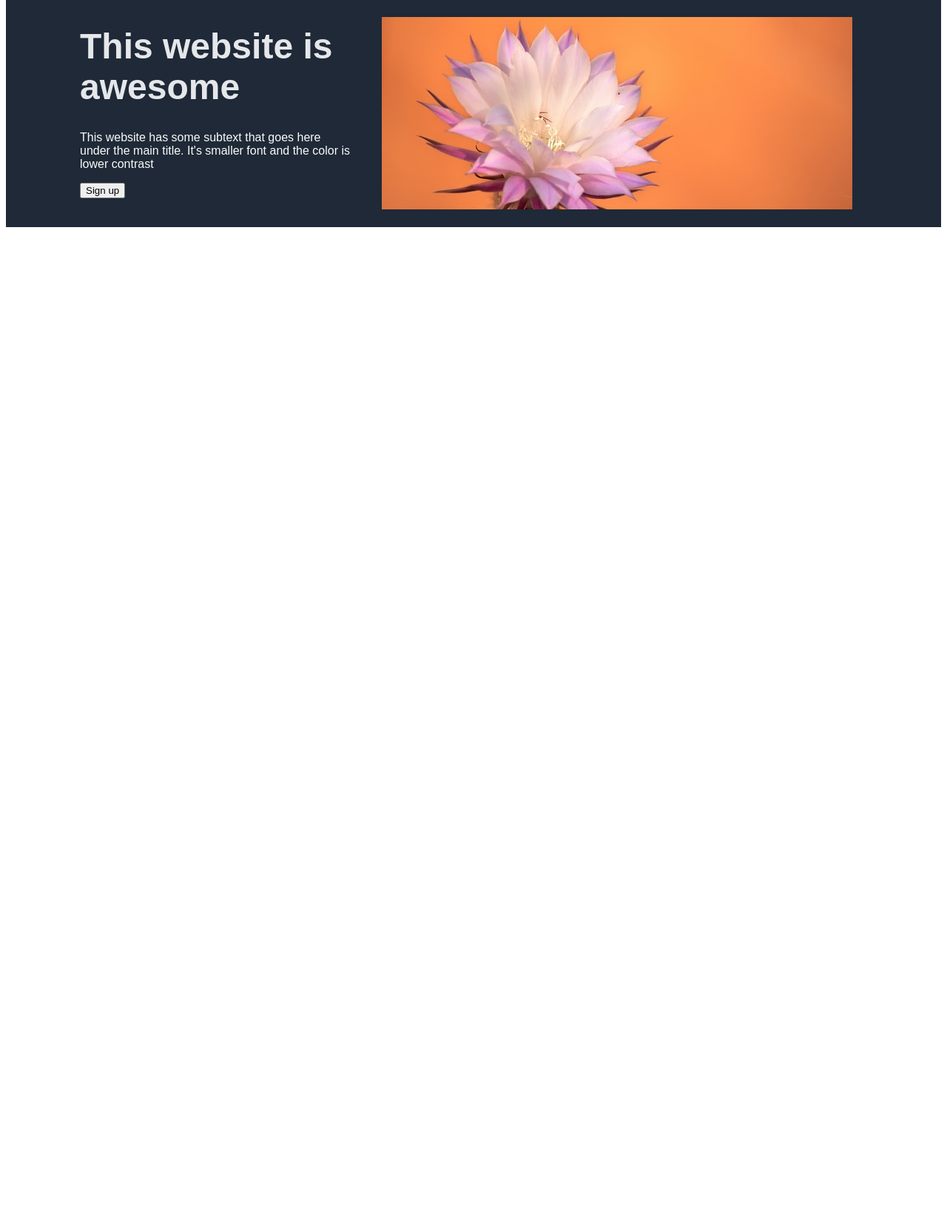
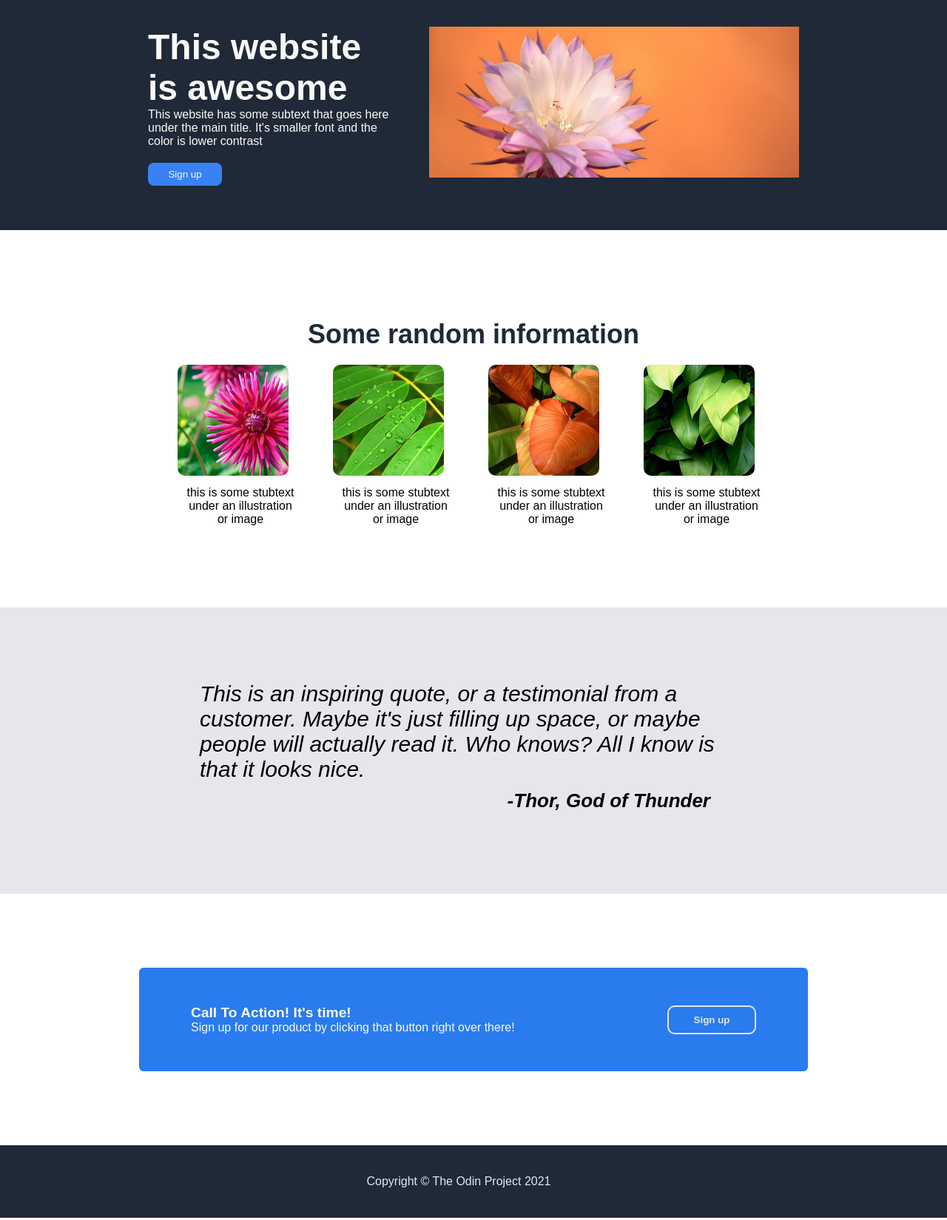
Before and after one commit to HarryDog7/Poject-Landing-Page---The-Odin-Project, a plain HTML site: page index.html in a window 1280 px wide. Shown: the part 91-1740 px from the top of the page at 74% size. Before the commit the page ends 800 px from the top, so only its background shows below. Drawn offline with Linux system fonts and the light colour scheme.

Commit message:
complete css and html to project requirements

```diff
--- a/index.html
+++ b/index.html
@@ -29,7 +29,7 @@
 
     <div class="sign-up-banner">
         <div class="sign-up-block">
-            <h1>This website is awesome</h1>
+            <p class="h1">This website is awesome</p>
             <p>This website has some subtext that goes here under the main title. It's smaller font and the color is
                 lower contrast</p>
             <button class="header-button">Sign up</button>
@@ -39,14 +39,17 @@
         </div>
     </div>
 
-    <!--one
-one
+
+
     <div class="content">
-        <div>
-            <h2>Some random information</h2>
+
+        <div class="content-title">
+            <p>Some random information
+            <p>
         </div>
+
         <div class="content-sections">
-            <div >
+            <div>
                 <img class="content-image" src="img/1.jpg" alt="">
                 <p class="subtext">this is some stubtext under an illustration or image</p>
             </div>
@@ -63,23 +66,24 @@ one
                 <p class="subtext">this is some stubtext under an illustration or image</p>
             </div>
         </div>
+
     </div>
     <div class="quote">
         <p>This is an inspiring quote, or a testimonial from a customer. Maybe it's just filling up space, or maybe
             people will actually read it. Who knows? All I know is that it looks nice.
         </p>
-        <p class="author">-Thor, God of Thunder</p>
+        <p id="bold" class="author">-Thor, God of Thunder</p>
     </div>
 
     <div class="sign-up-footer">
-        <div>
-            <div>
-                <p>Call To Action! It's time!</p>
+        <div class="sign-up-box">
+            <div class="sign-up-text">
+                <p class="footer-title">Call To Action! It's time!</p>
                 <p>Sign up for our product by clicking that button right over there!</p>
             </div>
             <button class="footer-button">Sign up</button>
+
         </div>
-        </p>
     </div>
 
     <div class="footer">
--- a/styles.css
+++ b/styles.css
@@ -2,6 +2,9 @@ body {
     font-family: sans-serif;
     display: flex;
     flex-direction: column;
+    border: 0px;
+    margin: 0;
+
 }
 
 a {
@@ -11,7 +14,7 @@ a {
 
 ul{
     display: flex;
-    gap: 10px;
+    gap: 40px;
 }
 
 li {
@@ -21,7 +24,7 @@ li {
 .header {
     display: flex;
     flex-direction: row;
-    padding: 10px 100px 0px 100px;
+    padding: 10px 200px 0px 200px;
     justify-content: center;
     justify-content: space-between;
     background-color: #1F2937;
@@ -39,57 +42,80 @@ li {
     font-size: 18px;
 }
 
+p{
+    margin: 0 40px 0 0;
+
+}
+
 .sign-up-banner {
     display: flex;
     flex-direction: row;
     align-items: flex-start;
     justify-content: space-between;
-    padding: 0px 100px;
+    padding: 60px 200px;
     color: #f9FAF8;
     background-color: #1F2937;
+
 }
 
 .sign-up-block{
-    align-content:flex-start
-    width: 70%;
-    padding: 0 20px 0 0;
+    display: flex;
+    flex-direction: column;
+    align-content:flex-start;
     min-width: 300px;
 }
 
-h1 {
+.h1 {
     font-weight: bolder;
     font-size: 48px;
-    color:#E5E7EB;
+    color:#f9FAF8;
 }
 
-h2 {
-    justify-content: center;
-}
+
 .header-button {
-
+    background-color: #3882F6;
+    color:#f9FAF8;
+    padding: 8px 12px;
+    border-radius: 8px;
+    border-style: hidden;
+    max-width: 100px;
+    margin-top: 20px;
 }
 .image-container{
-justify-content: center;
-align-items: center;
+    justify-content: center;
+    align-items: center;
 }
 
 .title-image {
- padding: 20px;
-
+    padding:20px, 0px;
+    max-width: 500px;
     object-fit: contain;
-
+    flex-shrink: 0;
 }
 
+.content{
+    display: flex;
+    flex-direction: column;
+    padding: 100px;
+}
 
-/*
-.content {
+.content-title{
+    text-align: center;
+    padding: 10px;
+    color: #1F2937;
+    font-weight: 700;
+    font-size: 36px;
+}
 
+.content p {
+    margin: 10px;
 }
 
 .content-sections {
     display: flex;
     flex-direction: row;
     justify-content: center;
+    gap: 40px;
 }
 
 .content-image {
@@ -99,25 +125,76 @@ align-items: center;
 
 .subtext {
     max-width: 150px;
+    text-align: center;
 }
 
+
 .quote {
-background-color: #E5E7EB;
+    padding: 100px 270px;
+    background-color: #E5E7EB;
+    font-weight:lighter;
+    font-style: italic;
+    font-size: 30px;
+
 }
 
 .author {
+text-align: right;
+font-size: 26px;
+font-weight: bold;
+padding: 10px;
+}
 
-}
+
+
 
 .sign-up-footer {
 
+    display: flex;
+    flex-direction: row;
+    justify-content: center;
+    padding: 100px 100px;
+
+}
+.sign-up-box {
+display: flex;
+justify-content: space-between;
+align-items: center;
+min-width: 80%;
+min-height: 100px;
+background-color: #297bee;
+color: #f9FAF8;
+padding: 20px;
+border-radius: 6px;
 }
 
+.sign-up-text{
+    padding-left: 50px;
+    display: flex;
+    flex-direction: column;
+}
+
+.footer-title {
+    font-size: larger;
+    font-weight: bold;
+}
 .footer-button {
+margin-right: 50px;
+background-color: #297bee;
+border: 2px solid #E5E7EB;
+border-radius: 10px;
+min-width: 120px;
+max-height: 50px;
+padding: 10px;
+color: #E5E7EB;
+font-weight: bold;
+text-align: center;
 
 }
 
 .footer{
 background-color: #1F2937;
 color:#E5E7EB;
+text-align: center;
+padding: 40px;
 }
```
